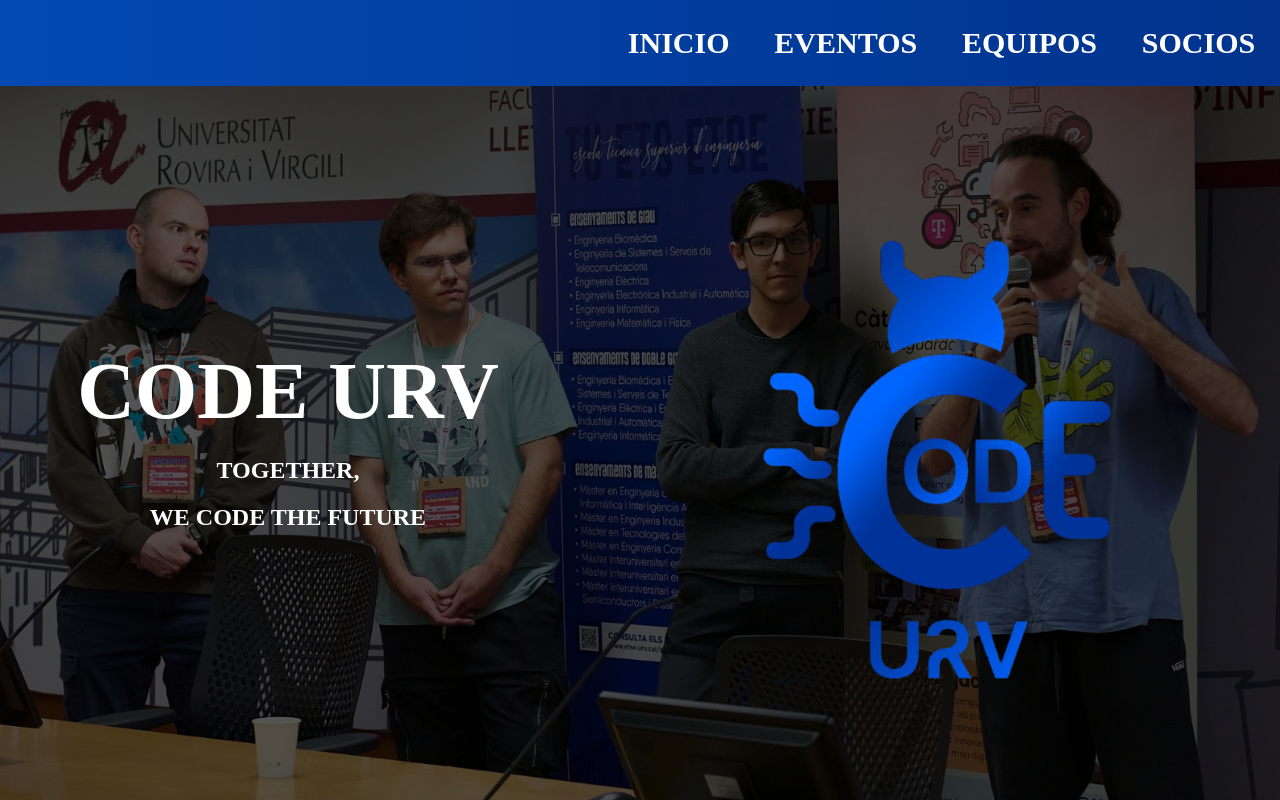
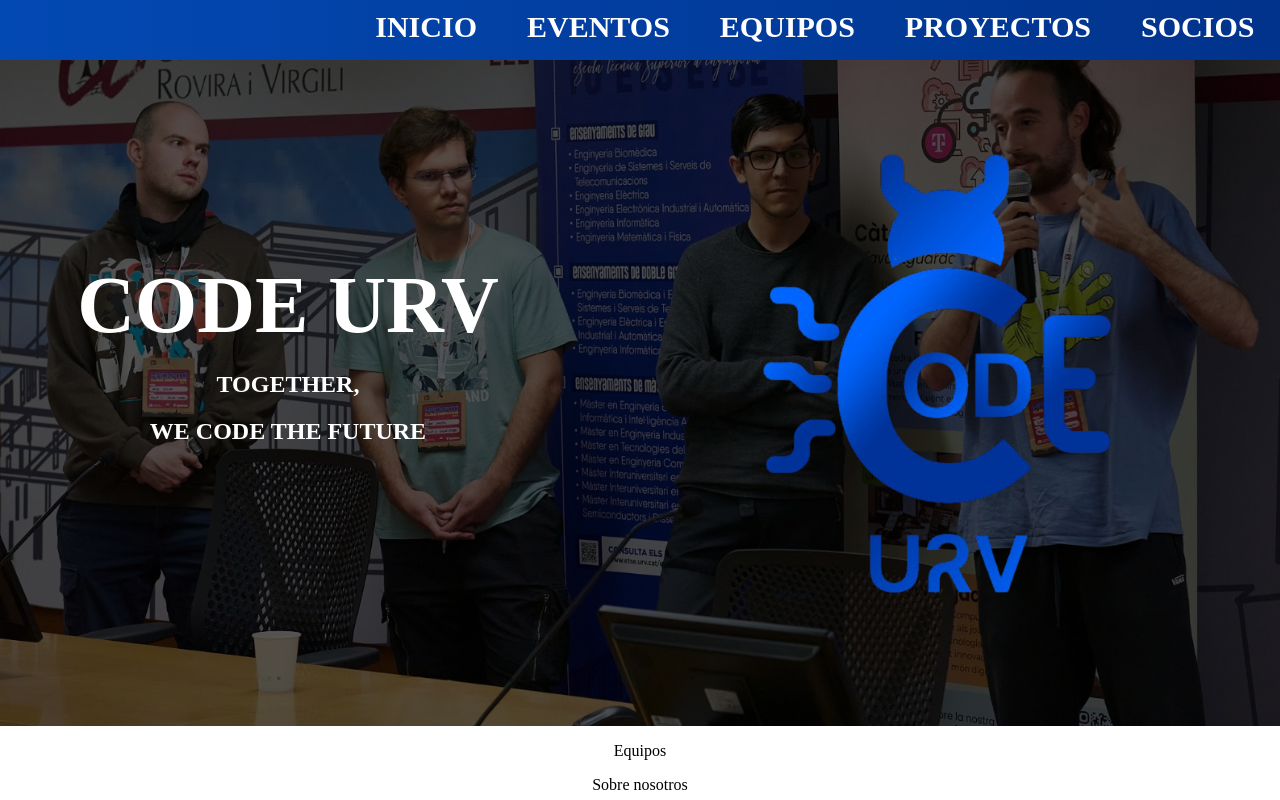
Before and after one commit to IvanCarayol/Web_Asociacion_CodeURV, a React (Vite) app in the folder web_codeurv/: page / in a window 1280 px wide. Shown: the top 800 px of the page. Built offline with nearby package versions, Linux system fonts and the light colour scheme.

Commit message:
Footer + proyectos  + nav

```diff
--- a/web_codeurv/src/App.jsx
+++ b/web_codeurv/src/App.jsx
@@ -5,12 +5,13 @@ import Footer from "./components/Footer";
 import Equipos from "./components/Equipos";
 import SobreNosotros from "./components/SobreNosotros";
 import Form from "./components/Form";
-import Socios from "./components/socios";
+import Socios from "./components/Socios";
+import Proyectos from "./components/Proyectos";
 
 function App() {
   return (
     <>
-      <NavBar /> <Inicio /> <Equipos /> <SobreNosotros /> <Form /> <Socios /> <Footer />
+      <NavBar /> <Inicio /> <Equipos /> <SobreNosotros /> <Form /> <Socios /> <Proyectos />  <Footer />
     </>
   );
 }
--- a/web_codeurv/src/components/Footer.jsx
+++ b/web_codeurv/src/components/Footer.jsx
@@ -8,7 +8,7 @@ function Footer() {
         </div>
         <div className="footer-sections">
           <div className="footer-section">
-            <h1>Community</h1>
+            <h1>Comunidad</h1>
             <ul>
               <li>
                 <img src ="../../public/logo_wass.png" alt=""/>
@@ -30,7 +30,7 @@ function Footer() {
           </div>
 
           <div className="footer-section">
-            <h1>Projects</h1>
+            <h1>Proyectos</h1>
             <ul>
               <li>
                 Catle
@@ -45,16 +45,16 @@ function Footer() {
           </div>
 
           <div className="footer-section">
-            <h1>Pages</h1>
+            <h1>Páginas</h1>
             <ul>
               <li>
-                Inicio
+                <a href="#inicio" rel="noopener noreferrer">Inicio</a>
               </li>
               <li>
                 Eventos
               </li>
               <li>
-                Equipos
+                <a href="#equipos" rel="noopener noreferrer">Equipos</a>
               </li>
               <li>
                 Socios
--- a/web_codeurv/src/components/NavBar.jsx
+++ b/web_codeurv/src/components/NavBar.jsx
@@ -1,19 +1,49 @@
+import { useState, useEffect } from "react";
 import "../styles/NavBar.css";
+
 function NavBar() {
+  const [showNav, setShowNav] = useState(true);
+  const [lastScrollY, setLastScrollY] = useState(0);
+
+  useEffect(() => {
+    const handleScroll = () => {
+      const currentScrollY = window.scrollY;
+
+      if (currentScrollY === 0) {
+        setShowNav(true); // Mostrar cuando está en la parte superior
+      } else if (currentScrollY > lastScrollY) {
+        setShowNav(false); // Ocultar al hacer scroll hacia abajo
+      } else {
+        setShowNav(true); // Mostrar al hacer scroll hacia arriba
+      }
+
+      setLastScrollY(currentScrollY);
+    };
+
+    window.addEventListener("scroll", handleScroll);
+
+    return () => {
+      window.removeEventListener("scroll", handleScroll);
+    };
+  }, [lastScrollY]);
+
   return (
-    <nav className="navBar">
+    <nav className={`navBar ${showNav ? "visible" : "hidden"}`}>
       <ul>
         <li>
           <a href="#inicio">INICIO</a>
         </li>
         <li>
-          <a href="">EVENTOS</a>
+          <a href="#eventos">EVENTOS</a>
         </li>
         <li>
           <a href="#equipos">EQUIPOS</a>
         </li>
         <li>
-          <a href="">SOCIOS</a>
+          <a href="#proyectos">PROYECTOS</a>
+        </li>
+        <li>
+          <a href="#socios">SOCIOS</a>
         </li>
       </ul>
     </nav>
--- /dev/null
+++ b/web_codeurv/src/components/Proyectos.jsx
@@ -0,0 +1,34 @@
+import "../styles/Proyectos.css";
+
+function Proyectos() {
+    return (
+        <div id="proyectos" className="proyectos">
+            <h1>PROYECTOS</h1>
+
+            <div id="catle" className="catle">
+                <div className="info-container">
+                    {/* Texto a la izquierda */}
+                    <div className="text-section">
+                        <div className="info-grid">
+                            <p><strong>Nombre:</strong> Catle</p>
+                            <p><strong>Estado:</strong> Finalizado</p>
+                            <p><strong>Encargados:</strong> Bla bla bla</p>
+                        </div>
+
+                        <p><strong>Descripción:</strong> Catle es una divertida adaptación del famoso juego <strong>Wordle</strong>, pero con una temática única: ¡<strong>los gatos</strong>! 😺</p>
+                        <p>Los jugadores deben adivinar palabras relacionadas con el mundo felino, poniendo a prueba su ingenio y conocimiento gatuno.</p>
+                        <p>Este proyecto ha sido desarrollado en <strong>lenguaje C</strong> y adaptado para ser <strong>emulado en la Nintendo DS</strong> 🕹️, gracias al uso de la biblioteca <strong>libnds</strong>.</p>
+                        <p>¡Descubre cuántas palabras felinas puedes adivinar y disfruta de <strong>Catle</strong> en tu Nintendo DS! 🧩🐾</p>
+                    </div>
+
+                    {/* Imagen a la derecha */}
+                    <div className="image-section">
+                        <img src="/images/catle.png" alt="Catle Game" />
+                    </div>
+                </div>
+            </div>
+        </div>
+    );
+}
+
+export default Proyectos;
--- a/web_codeurv/src/styles/Footer.css
+++ b/web_codeurv/src/styles/Footer.css
@@ -60,4 +60,9 @@
 .footer a {
     color: white;
     text-decoration: none;
+    transition: color 0.2s ease-in-out; /* Efecto suave */
 }
+
+.footer a:hover {
+    color: grey; /* Cambia a rojo al pasar el mouse */
+  }
--- a/web_codeurv/src/styles/NavBar.css
+++ b/web_codeurv/src/styles/NavBar.css
@@ -1,21 +1,38 @@
 .navBar {
+  position: fixed;
+  top: 0;
+  left: 0;
+  width: 100%;
+  height: 40px;
   background: linear-gradient(to right, #0349b3, #01338c);
-  width: 100%;
-  padding-top: 10px;
-  padding-bottom: 10px;
-  margin-bottom: 0px;
+  padding: 10px 0;
+  transition: transform 0.3s ease-in-out; /* Animación suave */
+  z-index: 1000; /* Asegurar que esté sobre otros elementos */
 }
+
+/* Clases dinámicas para mostrar/ocultar el navbar */
+.navBar.hidden {
+  transform: translateY(-100%);
+}
+
+.navBar.visible {
+  transform: translateY(0);
+}
+
 .navBar ul {
   list-style: none;
   display: flex;
-  gap: 20px; /* Espacio entre elementos */
-  justify-content: flex-end; /* Centrar horizontalmente */
-  align-items: center; /* Alinear verticalmente */
+  gap: 20px;
+  justify-content: flex-end;
+  align-items: center;
+  margin: 0;
+  padding-right: 2%;
+  margin-bottom: 50%;
 }
 
 .navBar li {
   list-style: none;
-  margin-right: 2%;
+  margin-left: 30px;
 }
 
 .navBar a {
@@ -23,8 +40,10 @@
   color: white;
   font-weight: bold;
   font-size: 30px;
+  transition: color 0.2s ease;
+  gap: 200px;
 }
 
 .navBar a:hover {
-  color: black;
+  color: grey;
 }
--- /dev/null
+++ b/web_codeurv/src/styles/Proyectos.css
@@ -0,0 +1,49 @@
+.proyectos {
+    background: linear-gradient(to right, #000000, #002147, #01338c);
+    padding: 40px 20px;
+    display: flex;
+    justify-content: center;
+}
+
+.proyectos-container {
+    display: flex;
+    align-items: center;  /* Centrar elementos verticalmente */
+    justify-content: space-between; /* Espacio entre texto e imagen */
+    max-width: 1200px;
+    width: 100%;
+    background-color: rgba(255, 255, 255, 0.1);
+    border-radius: 10px;
+    padding: 20px;
+    gap: 20px;
+}
+
+/* Sección de texto */
+.text-content {
+    flex: 2; /* Ocupa 2 partes del espacio */
+    text-align: left;
+}
+
+.text-content p {
+    font-size: 18px;
+    color: white;
+    line-height: 1.6;
+    margin: 5px 0;
+}
+
+.text-content p strong {
+    color: #FFD700;
+}
+
+/* Sección de imagen */
+.image-content {
+    flex: 1; /* Ocupa 1 parte del espacio */
+    display: flex;
+    justify-content: center;
+    align-items: center;
+}
+
+.image-content img {
+    width: 100%;
+    max-width: 350px;
+    border-radius: 10px;
+}
```
